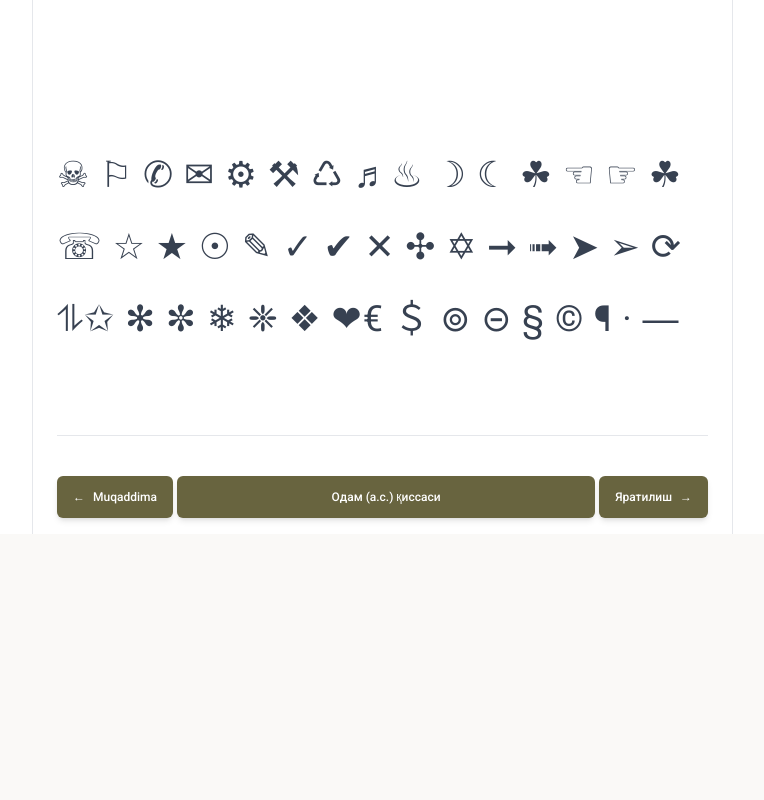
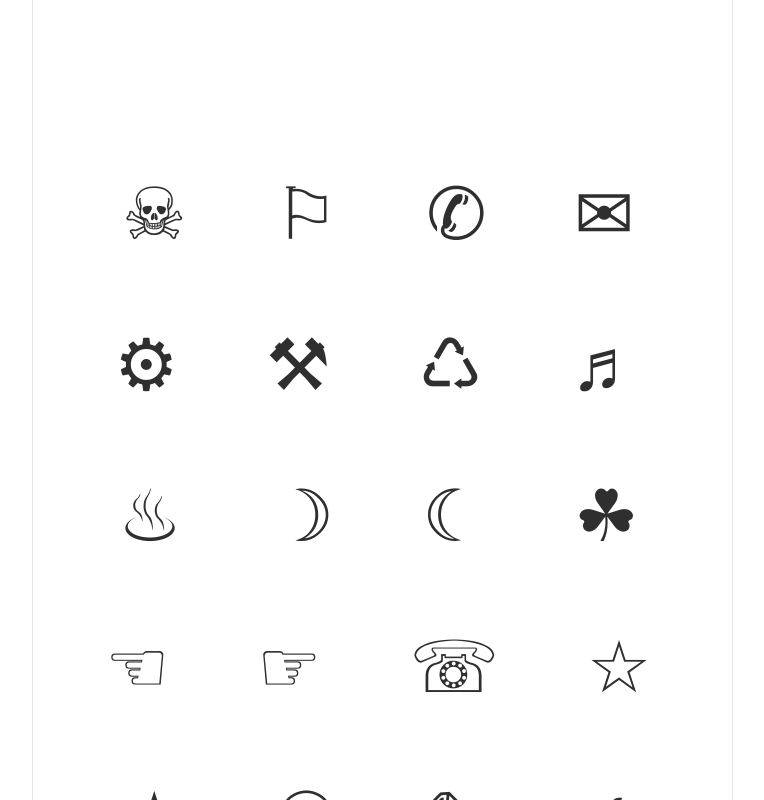
Before and after one commit to Ab-web-creator/deleteSoonForHasantoEdit, a Next.js app in the folder frontend/: page /qisas-uzb/adam-alayhissalam in a window 1280 px wide. Shown: the part 9040-9840 px from the top of the page, without its empty margins (247-1011 px from the left). Before the commit the page ends 9574 px from the top, so only its background shows below. Built offline with nearby package versions, Linux system fonts and the light colour scheme.

Commit message:
show arabic honorifics

```diff
--- a/frontend/app/qisas-uzb-chapters/tawrat/adam-alayhissalam/index.tsx
+++ b/frontend/app/qisas-uzb-chapters/tawrat/adam-alayhissalam/index.tsx
@@ -340,14 +340,14 @@ export default function AdamAlayhissalam() {
               <p className='!text-4xl'>SEE HONORIFICS IN ARABIC</p>
             </div>
 
-            <div className="mt-10">
+            <div className="">
                 <p>CAPITAL LETTERS of ENGLISH ALPHABET</p>
                 <p className='aga-font !text-8xl !leading-[2] tracking-wider'>
                    A B C D E F G H I J K L M N O P Q R S T U V W X Y Z
                 </p>
               </div>
 
-              <div className="mt-10">
+              <div className="mt-1">
                 <p>SMALL LETTERS of ENGLISH ALPHABET</p>
                 <p className='aga-font !text-8xl !leading-[2] tracking-wider'>
                     a b c d e f g h i j k l m n o p q r s t u v w x y z
@@ -363,29 +363,70 @@ export default function AdamAlayhissalam() {
 
               <div className="mt-10">
                 <p>Common Symbols of ENGLISH ALPHABET</p>
-<p className="aga-font !text-8xl !leading-[2] tracking-wider">
-  ! @ # $ % ^ &amp; * ( ) _ + - = {'{'} {'}'} [ ] | \ : ; " ' &lt; &gt; , . ? / ` ~
-</p>
-              </div>
+                <p className="aga-font !text-8xl !leading-[2] tracking-wider">
+                  ! @ # $ % ^ &amp; * ( ) _ + - = {'{'} {'}'} [ ] | \ : ; " ' &lt; &gt; , . ? / ` ~
+                </p>
+                </div>
 
 
-              <div className="symbol_group">
-                <span className='text-4xl !leading-[2] tracking-wide'>
-                  &#9760; &#9872; &#9990; &#9993; &#9881; &#9874; &#9850; &#9836;
-                </span>
+  <p className="aga-font !text-7xl !leading-[2.1] tracking-[0.12em] text-center">
+  ☠ ⚐ ✆ ✉ ⚙ ⚒ ♺ ♬ ♨ ☽ ☾ ☘ ☜ ☞ ☏ ☆ ★ ☉ ✎ ✓ ✔ ✕ ✣ ✡ ➞ ➟ ➤ ➢ ⟳ ⥮ ✩ ✻ ✼ ❄ ❈ ❖ ❤ € £ ¥ ＄ ⊚ ⊝ § © ® ™ ¶ · ― • † ‡
+  ✦ ✧ ✪ ✫ ✬ ✭ ✮ ❂ ❉ ❊ ❋ ❄ ❅ ❖ ★ ☆ ♠ ♥ ♦ ♣ ⚔ ⚖ ⚕ ⚓ ♾ ∞ ✈ ⚡ ☀ ☁ ☂ ♩ ♪ ♫ ♬ ✉ ✍ ✏ ✐ ✓ ✔ ✖ ✗ ✘ ✝
+</p>
 
-             <span className='text-4xl !leading-[2] tracking-wide'>
-                  &#9832; &#9789; &#9790; &#9752; &#9756; &#9758; &#9752; &#9743; &#9734; &#9733; &#9737; &#9998; &#10003; &#10004; &#10005; &#10019; &#10017; &#10142; &#10143; &#10148; &#10146; &#10227; &#10606;
-                </span>
 
-             <span className='text-4xl !leading-[2] tracking-wide'>
-                  &#10025; &#10043; &#10044; &#10052; &#10056; &#10070; &#10084;
-                </span>
 
-             <span className='text-4xl !leading-[2] tracking-wide'>
-                  &#8364; &#65284; &#8858; &#8861; &#167; &#169; &#182; &#183; &#8213;
-                </span>
-              </div>
+<hr className='border-4 border-brand-500'/>
+
+<p className="aga-font !text-8xl !leading-[2.1] tracking-wider">
+  ❦ ❧ ⌘ ✬ ✭ ✮ ✯ ✰ ❂ ❃ ❋ ❊ ❉ ❈ ❇ ❆ ❅ ❄ ❋ ✿ ❀ ❁ ✾ ✽ ✼ ✻ ✺ ✹ ✸ ✷
+</p>
+
+<p className="aga-font !text-8xl !leading-[2.1] tracking-wider">
+  ✶ ✵ ✴ ✳ ✲ ✱ ✧ ✦ ★ ☆ ✡ ❂ ⚝ ⚜ ⚹ ⚸ ⚷ ⚶ ⚵ ⚴ ⚳ ⚲ ⚱ ⚰
+</p>
+
+<p className="aga-font !text-8xl !leading-[2.1] tracking-wider">
+  ♔ ♕ ♖ ♗ ♘ ♙ ♚ ♛ ♜ ♝ ♞ ♟ ⚔ ⚔️ ⚖️ ⚕️ ♾️ ∞ ❖ ❖ ✠ ✟ ✞ ✝ ☪ ☭ ☮ ☯ ☸ ☯
+</p>
+
+<p className="aga-font !text-8xl !leading-[2.1] tracking-wider">
+  ✈ ✉ ✎ ✏ ✐ ❝ ❞ ❡ ❢ ❣ ❤ ❥ ❦ ❧ ❨ ❩ ❪ ❫ ❬ ❭ ❮ ❯ ❰ ❱ ❲ ❳
+</p>
+
+<p className="aga-font !text-8xl !leading-[2.1] tracking-wider">
+  ➀ ➁ ➂ ➃ ➄ ➅ ➆ ➇ ➈ ➉ ➊ ➋ ➌ ➍ ➎ ➏ ➐ ➑ ➒ ➓
+</p>
+
+<p className="aga-font !text-8xl !leading-[2.2] tracking-[0.1em]">
+  🜂 🜃 🜄 🜁 🜔 🜍 🝞 🝰 ☾ ☽ ☿ ♁ ♂ ♃ ♄ ♅ ♆ ♇
+  ✹ ✺ ✻ ✼ ✽ ✾ ✿ ❀ ❁ ❂ ❃ ❄ ❅ ❆ ❇ ❈ ❉ ❊ ❋
+</p>
+
+<p className="aga-font !text-8xl !leading-[2.2] tracking-[0.15em] text-center">
+  ❦ ❧ ✬ ✭ ✮ ✯ ✰ ❂ ❋ ❊ ❉ ❈ ❇ ❆ ❅ ❄ ✿ ❀ ❁ ✾ ✽ ✼ ✻ ✺
+  ♔ ♕ ♖ ⚔ ⚖ ♾ ∞ ❖ ✠ ✟ ✝ ☪ ☮ ☯ ✈ ❝ ❞ ❤ ❣ ❦ ❧
+</p>
+
+<hr className='border border-brand-600'/>
+
+<p className="aga-font !text-8xl !leading-[2.2] tracking-wider">
+  ﷽ ﷺ ﷻ ﷲ ﷴ ﷳ ﷱ ﵆ ﵇
+</p>
+
+<div className="text-center space-y-12">
+  <p className="aga-font !text-8xl !leading-[2.3] tracking-[0.12em]">
+    ﷽ ﷺ ﷻ ﷲ ❦ ❧ ✿ ❀ ❋ ❖ ★ ☆ ⚜ ♾
+  </p>
+
+  <p className="aga-font !text-7xl !leading-[2.1] tracking-wider">
+    ☪ ☾ ☽ ۝ ۞ ⚔ ⚖ ✺ ✹ ❂ ✦ ✧ ✩ ✪ ✫ ✬
+  </p>
+
+  <p className="aga-font !text-7xl !leading-[2.1] tracking-wider">
+    ! @ # $ % ^ &amp; * ( ) _ + = {'{'} {'}'} [ ] | \ : ; " ' &lt; &gt; , . ? ~
+  </p>
+</div>
 
         </main>
       </div>
```
